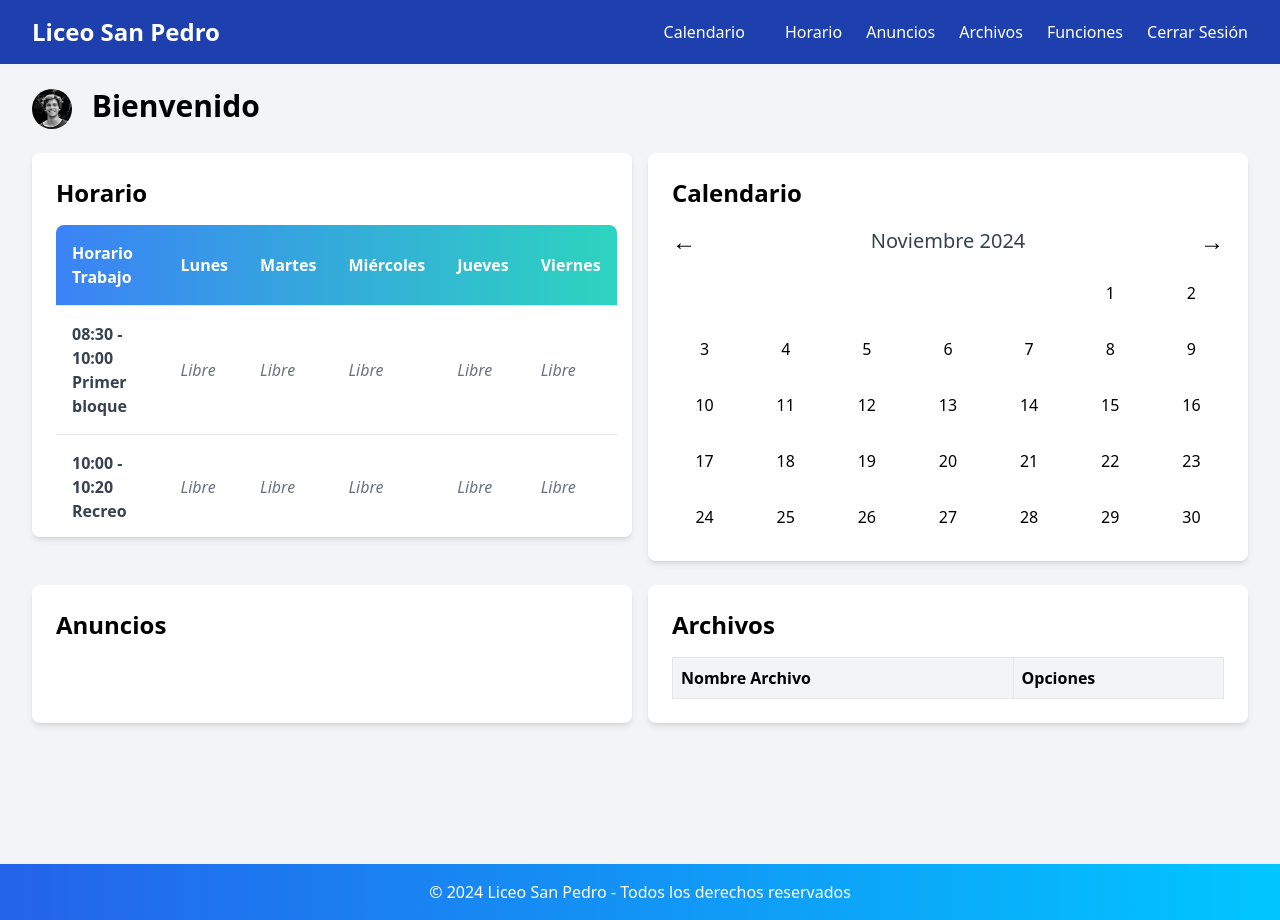
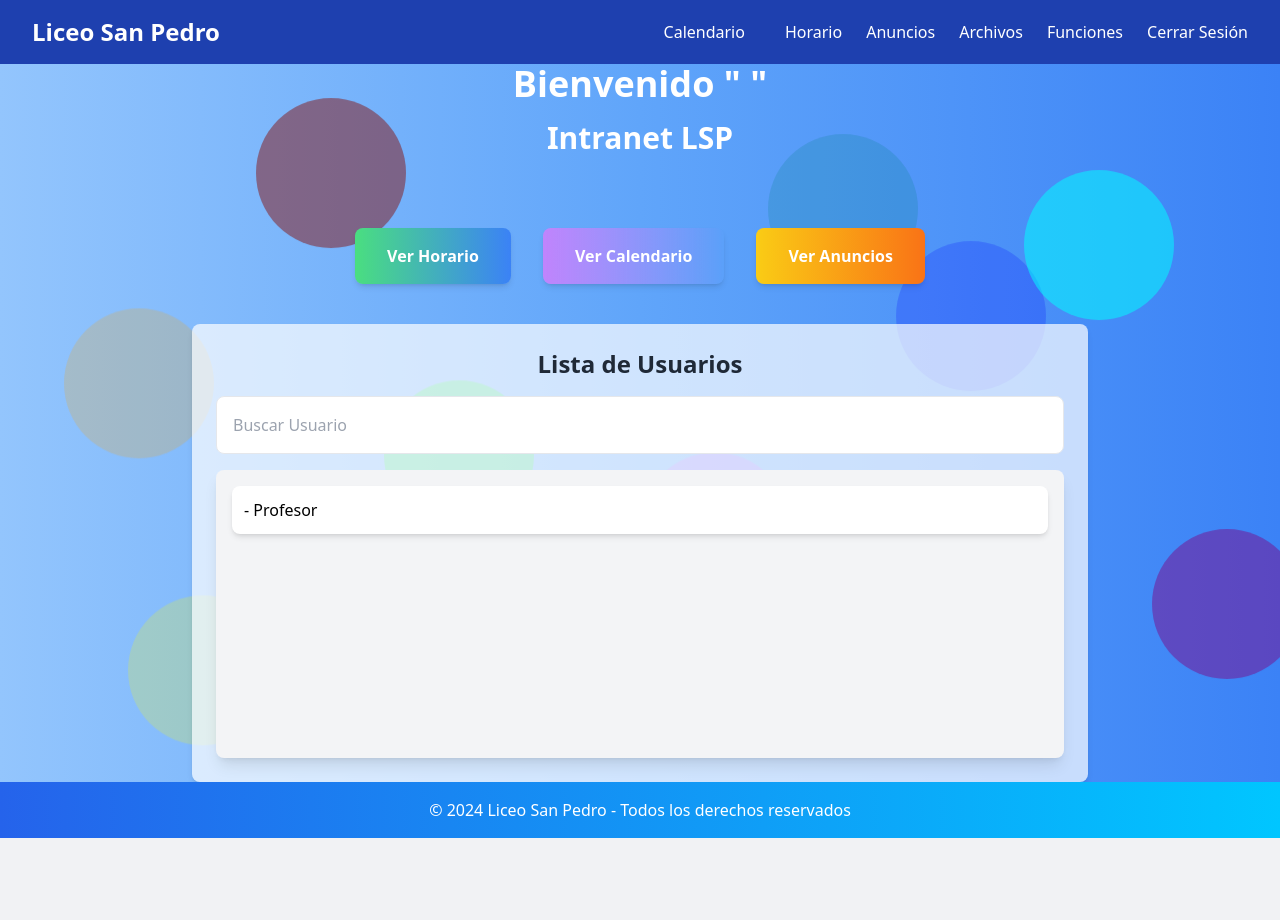
Before and after one commit to Tashizai/Capstone-001D, a Django app: page /home/ in a window 1280 px wide. After the commit the page ends 838 px from the top, so only its background shows below. Run offline with Django 4.2, Linux system fonts and the light colour scheme; the visitor is signed in with stand-in values (Sample User, id 1); data comes from the database, SQL or seed files in the repository; data that the repository does not hold is empty.

Commit message:
cambios en el home y arreglos de bugs

```diff
--- a/Capstone-001D-main/app/templates/app/anuncios.html
+++ b/Capstone-001D-main/app/templates/app/anuncios.html
@@ -25,11 +25,13 @@
                         <h3 class="font-bold text-xl text-blue-600">{{ anuncio.titulo }}</h3>
                         <p class="text-gray-600">{{ anuncio.descripcion|truncatechars:50 }}</p>
                     </div>
+                    {% if user.is_staff %}
                     <button onclick="eliminarAnuncioModal('{{ anuncio.id }}')" class="delete-icon bg-transparent hover:bg-red-500 text-red-500 hover:text-white rounded-full p-2 transition">
                         <svg xmlns="http://www.w3.org/2000/svg" class="h-6 w-6" fill="none" viewBox="0 0 24 24" stroke="currentColor">
                             <path stroke-linecap="round" stroke-linejoin="round" stroke-width="2" d="M6 18L18 6M6 6l12 12" />
                         </svg>
                     </button>
+                    {% endif %}
                 </div>
                 {% endfor %}
             </div>
@@ -46,7 +48,7 @@
             </h2>
             <p class="text-lg text-gray-700 mb-2 font-semibold">
                 {% if ultimo_anuncio %}
-                    {{ ultimo_anuncio.autor.nombre }}
+                    {{ ultimo_anuncio.autor.nombre }} {{ ultimo_anuncio.autor.apellido }}
                 {% else %}
                     ---
                 {% endif %}
--- a/Capstone-001D-main/app/templates/app/home.html
+++ b/Capstone-001D-main/app/templates/app/home.html
@@ -1,167 +1,124 @@
 {% extends 'base.html' %}
 {% load static %}
 
-{% block title %}Intranet Liceo San Pedro - Usuario{% endblock %}
+{% block content %}
+<div class="main-container relative w-full h-full flex flex-col items-center justify-center pb-20 overflow-hidden">
 
-{% block content %}
-<div class="flex flex-col min-h-screen bg-gray-100 px-8 py-6">
-    <header class="flex justify-between items-center mb-6">
-        <h1 class="text-3xl font-bold">
-            <img src="{% static 'app/img/admin.jpg' %}" alt="Perfil" class="inline w-10 h-10 rounded-full mr-3">
-            Bienvenido {{ user.nombre }} {{ user.apellido }}
-        </h1>
-    </header>
-    <div class="flex flex-wrap space-x-4">
-        <!-- Horario -->
-        <div class="flex-grow bg-white p-6 rounded-lg shadow-md mb-6 max-h-96 overflow-y-auto" style="flex-basis: 48%;">
-            <a href="{% url 'ver_horario_cualquiera' user.id_usuario %}">
-                <h2 class="text-2xl font-bold mb-4 hover:underline cursor-pointer">Horario</h2>
-            </a>
-            <table class="w-full border-collapse text-left rounded-lg overflow-hidden">
-                <thead>
-                    <tr class="bg-gradient-to-r from-blue-500 to-teal-400 text-white">
-                        <th class="p-4 text-left">Horario Trabajo</th>
-                        <th class="p-4 text-left">Lunes</th>
-                        <th class="p-4 text-left">Martes</th>
-                        <th class="p-4 text-left">Miércoles</th>
-                        <th class="p-4 text-left">Jueves</th>
-                        <th class="p-4 text-left">Viernes</th>
-                    </tr>
-                </thead>
-                <tbody>
-                    {% for fila in horario_lista %}
-                        <tr class="border-t hover:bg-gray-100 transition-colors">
-                            <td class="p-4 font-semibold text-gray-700">{{ fila.0 }}</td>
-                            {% for asignacion in fila|slice:"1:" %}
-                                <td class="p-4">
-                                    {% if asignacion %}
-                                        <span class="font-semibold text-blue-700">{{ asignacion.curso.nombre }}</span> -
-                                        <span>{{ asignacion.asignatura }}</span>
-                                    {% else %}
-                                        <span class="text-gray-500 italic">Libre</span>
-                                    {% endif %}
-                                </td>
-                            {% endfor %}
-                        </tr>
-                    {% endfor %}
-                </tbody>
-            </table>
-        </div>
+    <!-- Panel de Bienvenida -->
+    <div class="welcome-panel text-center mb-10 z-10">
+        <h1 class="text-4xl font-bold text-white mb-4">Bienvenido "{{ user.nombre }} {{ user.apellido }}"</h1>
+        <h2 class="text-3xl font-semibold text-white">Intranet LSP</h2>
+    </div>
 
-        <!-- Calendario -->
-        <div class="flex-grow bg-white p-6 rounded-lg shadow-md mb-6" style="flex-basis: 48%;">
-            <a href="{% url 'calendario' %}">
-                <h2 class="text-2xl font-bold mb-4 hover:underline cursor-pointer">Calendario</h2>
-            </a>
-            <div class="text-center">
-                <div class="flex items-center justify-between mb-4">
-                    <button id="prevMonth" class="text-2xl font-bold">&larr;</button>
-                    <h3 id="miniCalendarTitle" class="text-xl text-gray-700"></h3>
-                    <button id="nextMonth" class="text-2xl font-bold">&rarr;</button>
-                </div>
-                <div id="miniCalendarDays" class="grid grid-cols-7 gap-2"></div>
+    <!-- Botones de Funciones Principales -->
+    <div class="buttons-container flex space-x-8 items-center mt-8 z-10">
+        <a href="{% url 'ver_horario' request.user.id_usuario %}"
+            class="button bg-gradient-to-r from-green-400 to-blue-500 text-white font-semibold py-4 px-8 rounded-lg shadow-md hover:scale-105 transform transition duration-300">
+            Ver Horario
+        </a>
+        <a href="{% url 'calendario' %}"
+            class="button bg-gradient-to-r from-purple-400 to-indigo-500 text-white font-semibold py-4 px-8 rounded-lg shadow-md hover:scale-105 transform transition duration-300">
+            Ver Calendario
+        </a>
+        <a href="{% url 'lista_anuncios' %}"
+            class="button bg-gradient-to-r from-yellow-400 to-orange-500 text-white font-semibold py-4 px-8 rounded-lg shadow-md hover:scale-105 transform transition duration-300">
+            Ver Anuncios
+        </a>
+    </div>
+
+    {% if user.is_staff %}
+    <!-- Lista de Usuarios con Búsqueda (Solo para Administradores) -->
+    <div class="w-full bg-white bg-opacity-70 shadow-md rounded-lg p-6 mt-10 z-10 max-w-4xl">
+        <h2 class="text-2xl font-semibold mb-4 text-gray-800 text-center">Lista de Usuarios</h2>
+        <div class="space-y-4">
+            <input type="text" id="buscar-usuario" placeholder="Buscar Usuario"
+                class="w-full p-4 rounded-lg border focus:outline-none focus:ring-2 focus:ring-blue-400">
+            <div id="lista-usuarios" class="overflow-y-auto h-72 bg-gray-100 rounded-lg p-4 shadow-lg space-y-3">
+                {% for usuario in usuarios %}
+                {% if usuario.id_usuario %}
+                <a href="{% url 'ver_horario' usuario.id_usuario %}"
+                    class="block bg-white shadow-md p-3 rounded-lg hover:bg-gray-200 transition">
+                    {{ usuario.nombre }} {{ usuario.apellido }} - {{ usuario.rol }}
+                </a>
+                {% endif %}
+                {% empty %}
+                <p class="text-center text-gray-600">No hay usuarios registrados.</p>
+                {% endfor %}
             </div>
         </div>
     </div>
+    {% endif %}
 
-    <div class="flex flex-wrap space-x-4">
-        <!-- Anuncios -->
-        <div class="flex-grow bg-white p-6 rounded-lg shadow-md mb-6" style="flex-basis: 48%;">
-            <a href="#">
-                <h2 class="text-2xl font-bold mb-4 hover:underline cursor-pointer">Anuncios</h2>
-            </a>
-            <ul id="anunciosLista" class="space-y-4">
-                {% for anuncio in anuncios %}
-                    <li class="bg-blue-100 p-4 rounded-lg">
-                        <h3 class="text-lg font-bold">{{ anuncio.titulo }}</h3>
-                        <p>{{ anuncio.descripcion }}</p>
-                    </li>
-                {% endfor %}
-            </ul>
-        </div>
-
-        <!-- Archivos -->
-        <div class="flex-grow bg-white p-6 rounded-lg shadow-md mb-6" style="flex-basis: 48%;">
-            <a href="#">
-                <h2 class="text-2xl font-bold mb-4 hover:underline cursor-pointer">Archivos</h2>
-            </a>
-            <table class="w-full border-collapse">
-                <thead>
-                    <tr class="bg-gray-100">
-                        <th class="border p-2 text-left">Nombre Archivo</th>
-                        <th class="border p-2 text-left">Opciones</th>
-                    </tr>
-                </thead>
-                <tbody>
-                    {% for archivo in archivos %}
-                        <tr class="border-t hover:bg-gray-50">
-                            <td class="p-2">{{ archivo.nombre }}</td>
-                            <td class="p-2 flex space-x-2">
-                                <button class="text-blue-500" title="Abrir">📁</button>
-                                <button class="text-green-500" title="Compartir">📖</button>
-                                <button class="text-red-500" title="Eliminar">🗑</button>
-                            </td>
-                        </tr>
-                    {% endfor %}
-                </tbody>
-            </table>
-        </div>
+    <!-- Burbujas -->
+    <div class="bubbles-container absolute inset-0 overflow-hidden -z-10">
+        <div class="bubble" style="top: 10%; left: 20%; background: rgba(133, 27, 27, 0.514);"></div>
+        <div class="bubble" style="top: 50%; left: 30%; background: rgba(0, 255, 0, 0.342);"></div>
+        <div class="bubble" style="top: 30%; left: 70%; background: rgba(0, 0, 255, 0.2);"></div>
+        <div class="bubble" style="top: 80%; left: 10%; background: rgba(255, 255, 0, 0.2);"></div>
+        <div class="bubble" style="top: 20%; left: 80%; background: rgba(0, 255, 255, 0.527);"></div>
+        <div class="bubble" style="top: 60%; left: 50%; background: rgba(255, 0, 255, 0.2);"></div>
+        <div class="bubble" style="top: 70%; left: 90%; background: rgba(128, 0, 128, 0.452);"></div>
+        <div class="bubble" style="top: 40%; left: 5%; background: rgba(255, 165, 0, 0.2);"></div>
+        <div class="bubble" style="top: 15%; left: 60%; background: rgba(0, 128, 128, 0.2);"></div>
     </div>
 </div>
 
-<script>
-    document.addEventListener('DOMContentLoaded', () => {
-        const miniCalendarTitle = document.getElementById('miniCalendarTitle');
-        const miniCalendarDays = document.getElementById('miniCalendarDays');
-        const today = new Date();
-        let currentMonth = today.getMonth();
-        let currentYear = today.getFullYear();
+<!-- CSS -->
+<style>
+    body {
+        background: #2677e2;
+        /* Fondo azul claro */
+    }
 
-        function renderMiniCalendar() {
-            miniCalendarTitle.textContent = `${getMonthName(currentMonth)} ${currentYear}`;
-            miniCalendarDays.innerHTML = '';
-            const firstDay = new Date(currentYear, currentMonth, 1).getDay();
-            const daysInMonth = new Date(currentYear, currentMonth + 1, 0).getDate();
+    .main-container {
+        min-height: calc(100vh - 160px);
+        /* Tamaño completo, menos el tamaño del navbar y footer */
+        justify-content: center;
+        /* Alinea el contenido al centro verticalmente */
+    }
 
-            for (let i = 0; i < firstDay; i++) {
-                miniCalendarDays.innerHTML += '<div></div>';
-            }
+    .welcome-panel h1,
+    .welcome-panel h2 {
+        margin-top: 0;
+        color: #ffffff;
+    }
 
-            for (let day = 1; day <= daysInMonth; day++) {
-                const dayElement = document.createElement('div');
-                dayElement.className = "text-center cursor-pointer hover:bg-blue-200 rounded p-2";
-                dayElement.textContent = day;
-                miniCalendarDays.appendChild(dayElement);
-            }
+    .buttons-container a {
+        text-align: center;
+    }
+
+    .bubbles-container {
+        position: absolute;
+        width: 100%;
+        height: 100%;
+    }
+
+    .bubble {
+        position: absolute;
+        width: 150px;
+        height: 150px;
+        border-radius: 50%;
+        animation: float 15s ease-in-out infinite;
+    }
+
+    .bubble:nth-child(even) {
+        animation-duration: 18s;
+    }
+
+    .bubble:nth-child(odd) {
+        animation-duration: 20s;
+    }
+
+    @keyframes float {
+
+        0%,
+        100% {
+            transform: translateY(0);
         }
 
-        function getMonthName(month) {
-            const monthNames = [
-                'Enero', 'Febrero', 'Marzo', 'Abril', 'Mayo', 'Junio',
-                'Julio', 'Agosto', 'Septiembre', 'Octubre', 'Noviembre', 'Diciembre'
-            ];
-            return monthNames[month];
+        50% {
+            transform: translateY(-50px);
         }
-
-        document.getElementById('prevMonth').addEventListener('click', () => {
-            currentMonth--;
-            if (currentMonth < 0) {
-                currentMonth = 11;
-                currentYear--;
-            }
-            renderMiniCalendar();
-        });
-
-        document.getElementById('nextMonth').addEventListener('click', () => {
-            currentMonth++;
-            if (currentMonth > 11) {
-                currentMonth = 0;
-                currentYear++;
-            }
-            renderMiniCalendar();
-        });
-
-        renderMiniCalendar();
-    });
-</script>
+    }
+</style>
 {% endblock %}
--- a/Capstone-001D-main/app/urls.py
+++ b/Capstone-001D-main/app/urls.py
@@ -7,8 +7,7 @@
 
 urlpatterns = [
     path('', views.login_view, name='login'),  # Página de inicio de sesión
-    path('home/', views.home_view, name='home'),  # Página principal para usuarios normales
-    path('admin-home/', views.admin_home_view, name='admin_home'),  # Página del administrador
+    path('home/', views.home, name='home'),  # Página principal para usuarios normales
     path('logout/', views.logout_view, name='logout'),  # Cerrar sesión
     path('crear-usuario/', views.crear_usuario, name='crear_usuario'),
     path('ver_horario/<int:usuario_id>/', views.ver_horario_usuario, name='ver_horario'),
--- a/Capstone-001D-main/app/views.py
+++ b/Capstone-001D-main/app/views.py
@@ -28,63 +28,22 @@
 
         if user is not None:
             login(request, user)
-
-            # Redirigir según el tipo de usuario
-            if user.is_superuser or user.is_staff:  # Vista del admin
-                return redirect('admin_home')
-            else:  # Vista del usuario regular
-                return redirect('home')
+            # Redirigir a la vista común para todos los usuarios
+            return redirect('home')
         else:
             return HttpResponse("Credenciales incorrectas. Inténtalo de nuevo.")
 
     return render(request, 'app/login.html')
 
-@login_required
-def home_view(request):
-    # Obtener el usuario logueado
-    usuario = get_object_or_404(Usuarios, id_usuario=request.user.id_usuario)
-
-    # Días de la semana y bloques de horarios
-    dias = ['Lunes', 'Martes', 'Miércoles', 'Jueves', 'Viernes']
-    bloques = [
-        "08:30 - 10:00 Primer bloque",
-        "10:00 - 10:20 Recreo",
-        "10:20 - 11:50 Segundo bloque",
-        "11:50 - 12:10 Recreo",
-        "12:10 - 13:40 Tercer bloque",
-        "13:40 - 14:25 Almuerzo",
-        "14:25 - 15:55 Último Bloque"
-    ]
-
-    # Crear una lista para almacenar los horarios de cada bloque y día
-    horario_lista = []
-
-    # Recorrer cada bloque y obtener la información para cada día
-    for bloque in bloques:
-        fila = [bloque]
-        for dia in dias:
-            asignacion = HorarioBase.objects.filter(usuario=usuario, dia_semana=dia.upper(), bloque=bloque).first()
-            fila.append(asignacion)
-        horario_lista.append(fila)
-
-    context = {
-        'usuario': usuario,
-        'horario_lista': horario_lista,
-        'dias': dias,
-        'anuncios': [],  # Añade tus anuncios si tienes alguno
-        'archivos': []   # Añade tus archivos si tienes alguno
-    }
-
-    return render(request, 'app/home.html', context)
 
 @login_required
-def admin_home_view(request):
+def home(request):
     usuarios = Usuarios.objects.all()  # Obtener todos los usuarios
 
     context = {
         'usuarios': usuarios
     }
-    return render(request, 'app/admin-home.html', context)
+    return render(request, 'app/home.html', context)
 
 def logout_view(request):
     # Cerrar sesión y redirigir al login
```
Also changed, not shown: Capstone-001D-main/app/templates/app/admin-home.html (deleted, +0 -146 lines).
